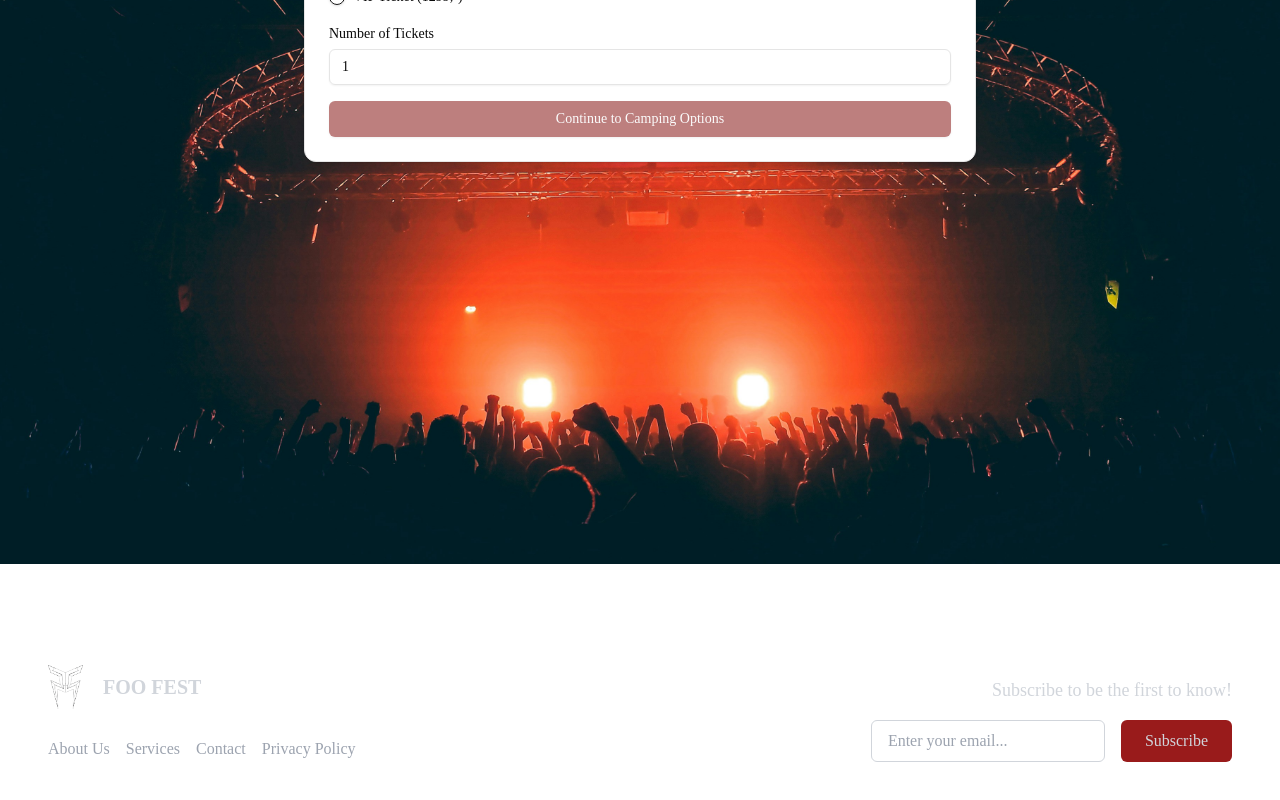
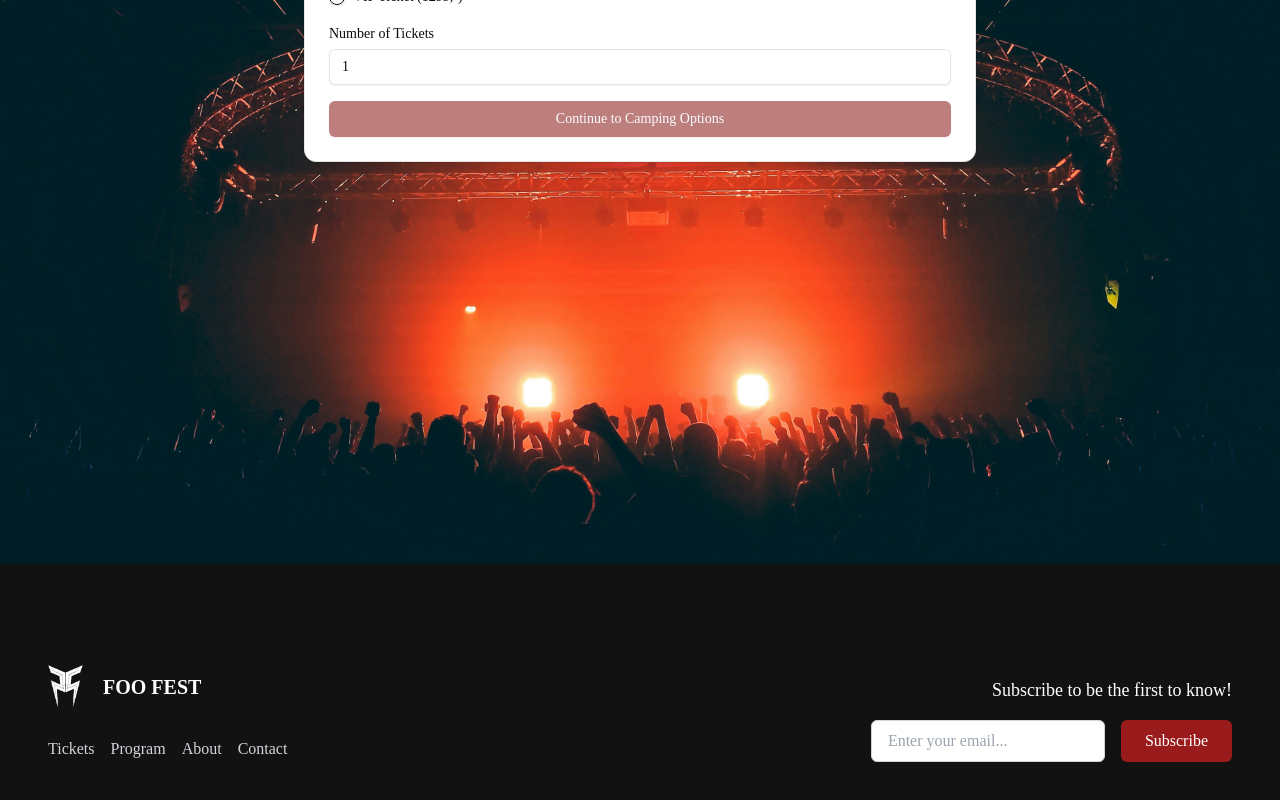
Before and after one commit to espi0001/t15-exam-project-forbedringer, a Next.js app: page / in a window 1280 px wide. Shown: the part 1036-1836 px from the top of the page. Built offline with nearby package versions, Linux system fonts and the light colour scheme; a web font is replaced by a local one.

Commit message:
Added: updated footer colors, festival-booking setup and design of scheduleView

```diff
--- a/src/components/FestivalApp.jsx
+++ b/src/components/FestivalApp.jsx
@@ -11,7 +11,7 @@ export default function FestivalApp() {
 
   return (
     <div className="relative min-h-screen bg-black">
-      {/* Background Image */}
+
       <Image
         src={BookingFlowHero}
         alt="Hero background for BookingFlow"
@@ -21,7 +21,6 @@ export default function FestivalApp() {
         className="z-0 absolute inset-0"
       />
 
-      {/* Overlay Content */}
       <div className="relative z-10 text-white">
         <Navigation activeView={activeView} setActiveView={setActiveView} />
         <main className="max-w-7xl mx-auto p-6">
--- a/src/components/Footer.jsx
+++ b/src/components/Footer.jsx
@@ -5,50 +5,50 @@ import Logo from '@/images/foo-fest-logo.webp';
 
 const Footer = () => {
   return (
-    <footer className="text-gray-300 p-6 md:p-12 flex flex-col md:flex-row justify-between items-center">
+    <footer className="bg-[#121212] text-black p-6 md:p-12 flex flex-col md:flex-row justify-between items-center">
       <div className="flex flex-col items-center md:items-start mb-6 md:mb-0 md:w-1/2">
         <div className="flex items-center mb-4 mt-10">
           <Image src={Logo} width={35} alt="logo" />
-          <span className="text-xl m-5 font-semibold">FOO FEST</span>
+          <span className="text-white text-xl m-5 font-semibold">FOO FEST</span>
         </div>
 
         <ul className="flex flex-wrap gap-4 justify-center md:justify-start">
           <li>
-            <Link href={"/#"} className="text-gray-400 hover:text-white hover:underline underline-offset-2 transition-all duration-200 ease-in-out">
-              About Us
+            <Link href={"/booking"} className="text-gray-300 hover:text-white hover:underline underline-offset-2 transition-all duration-200 ease-in-out">
+              Tickets
             </Link>
           </li>
           <li>
-            <Link href={"/#"} className="text-gray-400 hover:text-white hover:underline underline-offset-2 transition-all duration-200 ease-in-out">
-              Services
+            <Link href={"/booking"} className="text-gray-300 hover:text-white hover:underline underline-offset-2 transition-all duration-200 ease-in-out">
+              Program
             </Link>
           </li>
           <li>
-            <Link href={"/#"} className="text-gray-400 hover:text-white hover:underline underline-offset-2 transition-all duration-200 ease-in-out">
-              Contact
+            <Link href={"/about"} className="text-gray-300 hover:text-white hover:underline underline-offset-2 transition-all duration-200 ease-in-out">
+              About
             </Link>
           </li>
           <li>
-            <Link href={"/#"} className="text-gray-400 hover:text-white hover:underline underline-offset-2 transition-all duration-200 ease-in-out">
-              Privacy Policy
+            <Link href={"/contact"} className="text-gray-300 hover:text-white hover:underline underline-offset-2 transition-all duration-200 ease-in-out">
+              Contact
             </Link>
           </li>
         </ul>
       </div>
 
       <div id="Footer" className="flex flex-col items-center md:items-end md:w-1/2 mt-16">
-        <h4 className="text-lg font-medium mb-4 text-center md:text-left">Subscribe to be the first to know!</h4>
+        <h4 className="text-lg text-white font-medium mb-4 text-center md:text-left">Subscribe to be the first to know!</h4>
         <form className="flex flex-col md:flex-row gap-4 w-full md:w-auto">
           <input
             type="email"
             placeholder="Enter your email..."
             alt="Email entering form-field"
-            className="w-full px-4 py-2 rounded-md border border-gray-300 text-gray-900 focus:outline-none focus:ring-2 focus:ring-gray-500 transition-all duration-300"
+            className="w-full px-4 py-2 rounded-md border border-gray-300 text-black focus:outline-none focus:ring-2 focus:ring-gray-500 transition-all duration-300"
           />
           <button
             type="submit"
             alt="Button to click to subscribe with chosen email"
-            className="px-6 py-2 bg-red-800 text-grey-500 font-medium rounded-md focus:outline-none focus:ring-2 focus:ring-gray-500 hover:bg-black hover:text-white transition-colors duration-300 ease-in-out"
+            className="px-6 py-2 bg-red-800 text-white font-medium rounded-md focus:outline-none focus:ring-2 focus:ring-gray-500 hover:bg-black hover:text-white transition-colors duration-300 ease-in-out"
           >
             Subscribe
           </button>
--- a/src/components/ScheduleView.jsx
+++ b/src/components/ScheduleView.jsx
@@ -32,7 +32,7 @@ export default function ScheduleView() {
   if (!scheduleData) return null;
 
   return (
-    <Card className="w-full max-w-4xl mx-auto">
+    <Card className="w-full max-w-4xl mx-auto mb-10">
       <CardHeader>
         <CardTitle className="flex items-center gap-2">
           <Calendar className="h-6 w-6" />
@@ -40,7 +40,7 @@ export default function ScheduleView() {
         </CardTitle>
         <div className="flex gap-2">
           {["mon", "tue", "wed", "thu", "fri", "sat", "sun"].map((day) => (
-            <button key={day} onClick={() => setSelectedDay(day)} className={`px-3 py-1 rounded ${selectedDay === day ? "bg-blue-500 text-white" : "bg-gray-200"}`}>
+            <button key={day} onClick={() => setSelectedDay(day)} className={`px-3 py-1 rounded ${selectedDay === day ? "bg-[#7d0200] text-white" : "bg-gray-200"}`}>
               {day.toUpperCase()}
             </button>
           ))}
```
